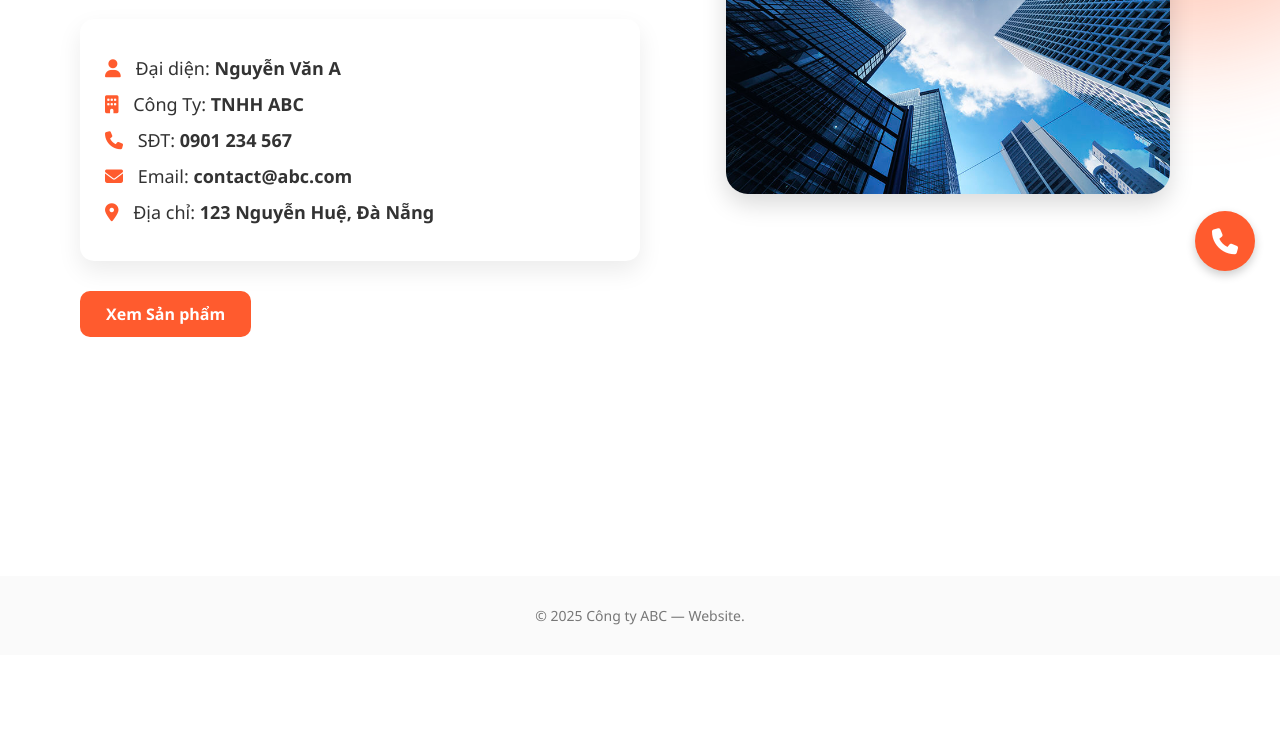
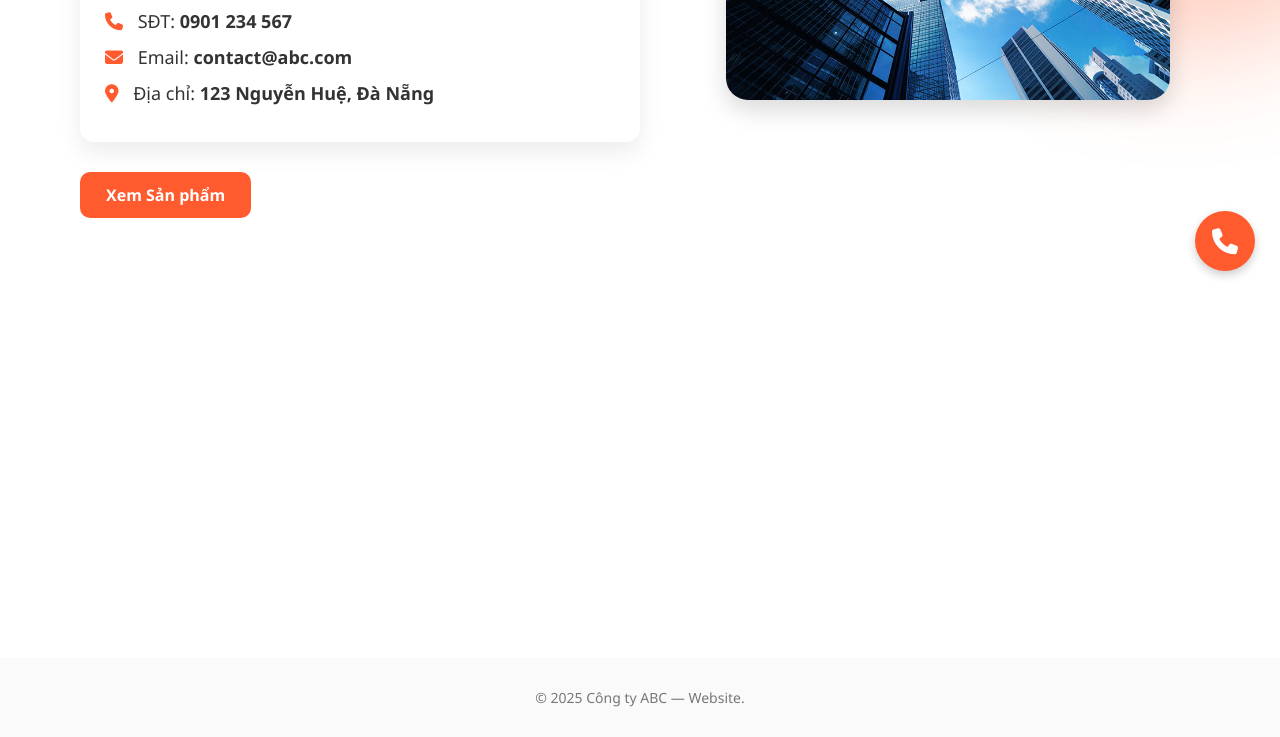
Before and after one commit to anhvuha123/websiteProfile-, a plain HTML site: page index.html in a window 1280 px wide. Shown: the part 504-1241 px from the top of the page. Before the commit the page ends 1159 px from the top, so only its background shows below. Drawn offline with Linux system fonts and the light colour scheme.

Commit message:
Update style.css
update hero bottom

```diff
--- a/style.css
+++ b/style.css
@@ -55,7 +55,7 @@ footer {
   display: flex;
   justify-content: space-between;
   align-items: center;
-  padding: 160px 80px 80px;
+  padding: 160px 80px 0px;
   min-height: 100vh;
   position: relative;
   overflow: hidden;
@@ -74,7 +74,7 @@ footer {
   z-index: -1;
 }
 
-.hero-left { width: 50%; }
+.hero-left { width: 50%;padding-bottom: 400px; }
 
 .hero-left h1 {
   font-size: 46px;
@@ -134,6 +134,7 @@ footer {
   display: flex;
   justify-content: center;
   align-items: center;
+  padding-bottom: 350px;
 }
 
 .hero-right img {
```
